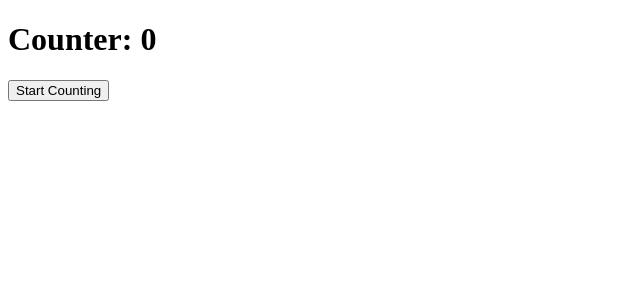
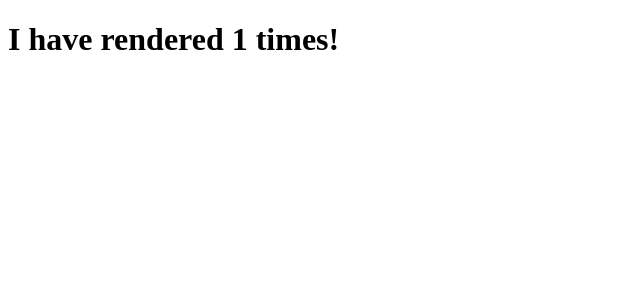
Before and after one commit to GuhaPritam/React-Tutorials, a React (Vite) app: page / in a window 1280 px wide. Shown: the top 300 px of the page, without its empty margins (0-640 px from the left). Built offline with nearby package versions, Linux system fonts and the light colour scheme.

Commit message:
added count

```diff
--- a/src/App.jsx
+++ b/src/App.jsx
@@ -1,4 +1,4 @@
-import UseEffect from "./Components/UseEffect/Project2";
+import UseEffect from "./Components/UseEffect/Count";
 
 const App = () => {
   return (
--- /dev/null
+++ b/src/Components/UseEffect/Count.jsx
@@ -0,0 +1,22 @@
+import { useEffect, useState } from 'react';
+
+export default function Count() {
+    const [count, setCount] = useState(0);
+
+    const timeOut = () => {
+        setCount(oldValue => oldValue + 1); 1000
+    };
+
+    useEffect(() => {
+        let timer = setTimeout(timeOut, 1000);
+        return () => clearTimeout(timer)
+    }, []);
+
+    return (
+        <>
+            <div>
+                <h1>I have rendered {count} times!</h1>
+            </div>
+        </>
+    );
+}
```
